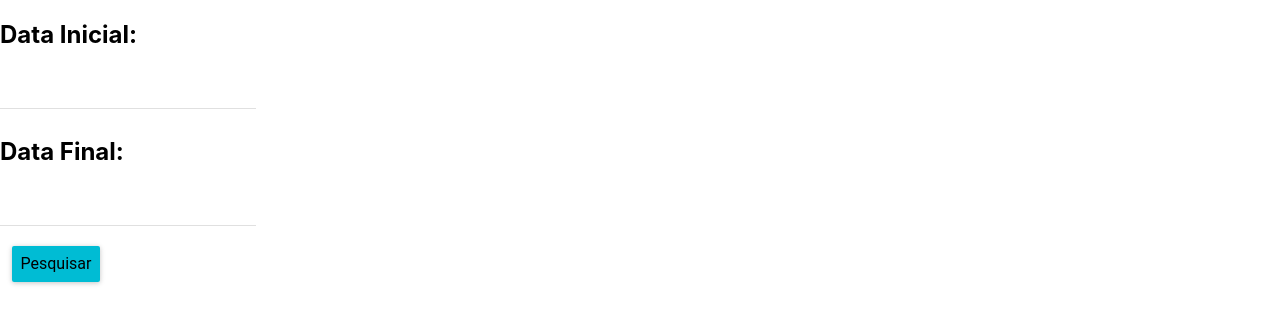
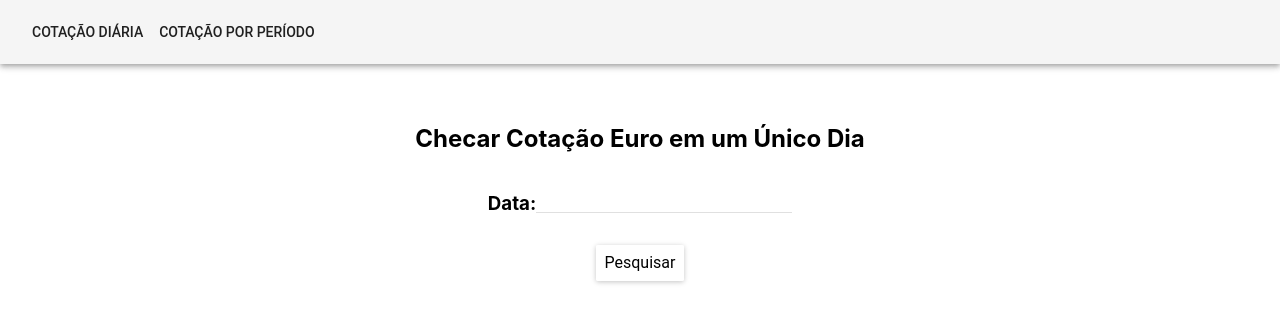
Before and after one commit to adbys/euro-crawler-frontend, a React (Create React App) app: page / in a window 1280 px wide. Shown: the top 324 px of the page. Built offline with nearby package versions, Linux system fonts and the light colour scheme.

Commit message:
fixed colors

```diff
--- a/package.json
+++ b/package.json
@@ -3,10 +3,12 @@
   "version": "0.1.0",
   "private": true,
   "dependencies": {
+    "@material-ui/core": "^3.6.1",
     "axios": "^0.18.0",
     "bootstrap": "^4.1.3",
     "chart.js": "^2.7.3",
     "chartjs-plugin-annotation": "^0.5.7",
+    "contentful": "^7.0.5",
     "jquery": "^3.3.1",
     "material-ui": "^0.20.2",
     "popper.js": "^1.14.6",
--- a/src/App.js
+++ b/src/App.js
@@ -2,6 +2,7 @@ import React, { Component } from 'react';
 import MuiThemeProvider from 'material-ui/styles/MuiThemeProvider';
 import SingleQuotation from './components/singleQuotation';
 import PeriodQuotation from './components/periodQuotation';
+import NavBar from './components/navBar';
 import './App.css';
 
 
@@ -11,9 +12,10 @@ class App extends Component {
     super(props);
 
     this.state = {
-      page: "periodDay"
+      page: "singleDay"
     };
 
+    this.changePage = this.changePage.bind(this);
   }
 
   formatDate = function (date) {
@@ -32,6 +34,10 @@ class App extends Component {
     return day + "-" + month + "-" + year
   }
 
+  changePage = function (page) {
+    this.setState({page})
+  }
+
 
   render() {
 
@@ -39,15 +45,19 @@ class App extends Component {
 
     if(this.state["page"] === "singleDay") {
       page =  <SingleQuotation formatDate={this.formatDate} />
-
     } else {
       page = <PeriodQuotation formatDate={this.formatDate} />
     }
 
     return (
-      <MuiThemeProvider>
-        {page}
-      </MuiThemeProvider>
+      <div>
+        <NavBar changePage={this.changePage}></NavBar>
+        <br/>
+        <br/>
+        <MuiThemeProvider>
+          {page}
+        </MuiThemeProvider>
+      </div>
 
     );
   }
--- a/src/components/button.js
+++ /dev/null
@@ -1,19 +0,0 @@
-import React, { Component } from 'react';
-import RaisedButton from 'material-ui/RaisedButton';
-
-const style = {
-    margin: 12,
-    color: "white"
-  };
-
-class Button extends Component {
-
-    render () {
-         return <RaisedButton primary={true} style={style} onClick={() => {this.props.handleClick(this.props.label)} }>
-             {this.props.label}
-         </RaisedButton>
-    }
-
-}
-
-export default Button;
--- a/src/components/dateField.js
+++ b/src/components/dateField.js
@@ -1,14 +1,20 @@
 import React, { Component } from 'react';
 import Label from './label';
 import Input from './input';
+import Grid from '@material-ui/core/Grid';
+
 
 class DateField extends Component {
     render () {
          return (
-            <div>
-                <Label text={this.props.text}/>
-                <Input value={this.props.value} onChange={this.props.onChange}/>
-            </div>
+            <Grid container className="date-field" spacing={16}>
+                <Grid item xs={12}>
+                    <Grid container key="initial" justify="center">
+                        <Label text={this.props.text}/>
+                        <Input name={this.props.name} value={this.props.value} onChange={this.props.onChange}/>
+                    </Grid>
+                </Grid>
+            </Grid>
         );
     }
 
--- a/src/components/input.js
+++ b/src/components/input.js
@@ -3,7 +3,7 @@ import DatePicker from 'material-ui/DatePicker';
 
 class Input extends Component {
     render () {
-         return <DatePicker type={this.props.type} value={this.props.value} onChange={this.props.onChange}></DatePicker>
+         return <DatePicker name={this.props.name} type={this.props.type} value={this.props.value} onChange={this.props.onChange}></DatePicker>
     }
 
 }
--- a/src/components/label.js
+++ b/src/components/label.js
@@ -2,7 +2,7 @@ import React, { Component } from 'react';
 
 class Label extends Component {
     render () {
-         return <h2>{this.props.text}</h2>
+         return <h3>{this.props.text}</h3>
     }
 
 }
--- /dev/null
+++ b/src/components/myButton.js
@@ -0,0 +1,19 @@
+import React, { Component } from 'react';
+import RaisedButton from 'material-ui/RaisedButton'
+
+const style = {
+    margin: 12,
+    color: "rgb(51, 204, 204) !important"
+  };
+
+class MyButton extends Component {
+
+    render () {
+         return <RaisedButton style={style} onClick={() => {this.props.handleClick(this.props.label)} }>
+             {this.props.label}
+         </RaisedButton>
+    }
+
+}
+
+export default MyButton;
--- /dev/null
+++ b/src/components/navBar.js
@@ -0,0 +1,22 @@
+import React, { Component } from 'react'
+import AppBar from '@material-ui/core/AppBar'
+import Button from '@material-ui/core/Button'
+import Toolbar from '@material-ui/core/Toolbar'
+
+class NavBar extends Component {
+
+    render() {
+        return(
+            <div>
+                <AppBar color="default" position="static" >
+                    <Toolbar>
+                        <Button >Cotação Diária</Button>
+                        <Button >Cotação por Período</Button>
+                    </Toolbar>
+                </AppBar>
+            </div>
+        )
+    }
+}
+
+export default NavBar;
--- a/src/components/periodQuotation.js
+++ b/src/components/periodQuotation.js
@@ -1,7 +1,8 @@
 import React, { Component } from 'react';
-import Button from './button';
+import Button from './myButton';
 import DateField from './dateField';
 import Chart from './chart'
+import Grid from '@material-ui/core/Grid';
 
 import axios from 'axios'
 
@@ -43,7 +44,7 @@ class PeriodQuotation extends Component {
                             {
                                 label: "Valor em reais (R$)",
                                 data: values,
-                                backgroundColor: ['rgba(255, 99, 132, 0.6)']
+                                backgroundColor: ['rgb(0, 188, 212)']
                             }
                         ]
 
@@ -78,11 +79,18 @@ class PeriodQuotation extends Component {
 
         return (
             <div>
-                <DateField text="Data Inicial: " value={this.state.initialDate} onChange={this.handleChangeInitialDate}/>
-                <DateField text="Data Final: " value={this.state.finalDate} onChange={this.handleChangeFinalDate}/>
-                <Button handleClick={this.getQuotation} label="Pesquisar" />
-                <br></br>
-                {chart}
+                <Grid container className="date-field" spacing={16}>
+                    <Grid item xs={12}>
+                        <Grid container key="initial" justify="center">
+                            <h2>Checar Cotação Euro em um Período de Dias</h2>
+                            <DateField name='date-id1' text="Data Inicial: " value={this.state.initialDate} onChange={this.handleChangeInitialDate}/>
+                            <DateField name='date-id2' text="Data Final: " value={this.state.finalDate} onChange={this.handleChangeFinalDate}/>
+                            <Button handleClick={this.getQuotation} label="Pesquisar" />
+                            <br></br>
+                            {chart}
+                        </Grid>
+                    </Grid>
+                </Grid>
             </div>
         );
     }
--- a/src/components/singleQuotation.js
+++ b/src/components/singleQuotation.js
@@ -1,7 +1,8 @@
 import React, { Component } from 'react';
-import Button from './button';
+import Button from './myButton';
 import DateField from './dateField';
 import Label from './label'
+import Grid from '@material-ui/core/Grid';
 
 import axios from 'axios'
 
@@ -46,9 +47,16 @@ class SingleQuotation extends Component {
         }
         return (
         <div>
-            <DateField text="Data: " value={this.state.initialDate} onChange={this.handleChange}/>
-            <Button handleClick={this.getQuotation} label="Pesquisar" />
-            {label}
+            <Grid container className="date-field" spacing={16}>
+                <Grid item xs={12}>
+                    <Grid container key="initial" justify="center">
+                        <h2>Checar Cotação Euro em um Único Dia</h2>
+                        <DateField name="date" text="Data: " value={this.state.date} onChange={this.handleChange}/>
+                        <Button handleClick={this.getQuotation} label="Pesquisar" />
+                        {label}
+                    </Grid>
+                </Grid>
+            </Grid>
         </div>
         );
     }
```
Also changed, not shown: 1 other file (tests, documents, lock files or other folders).
